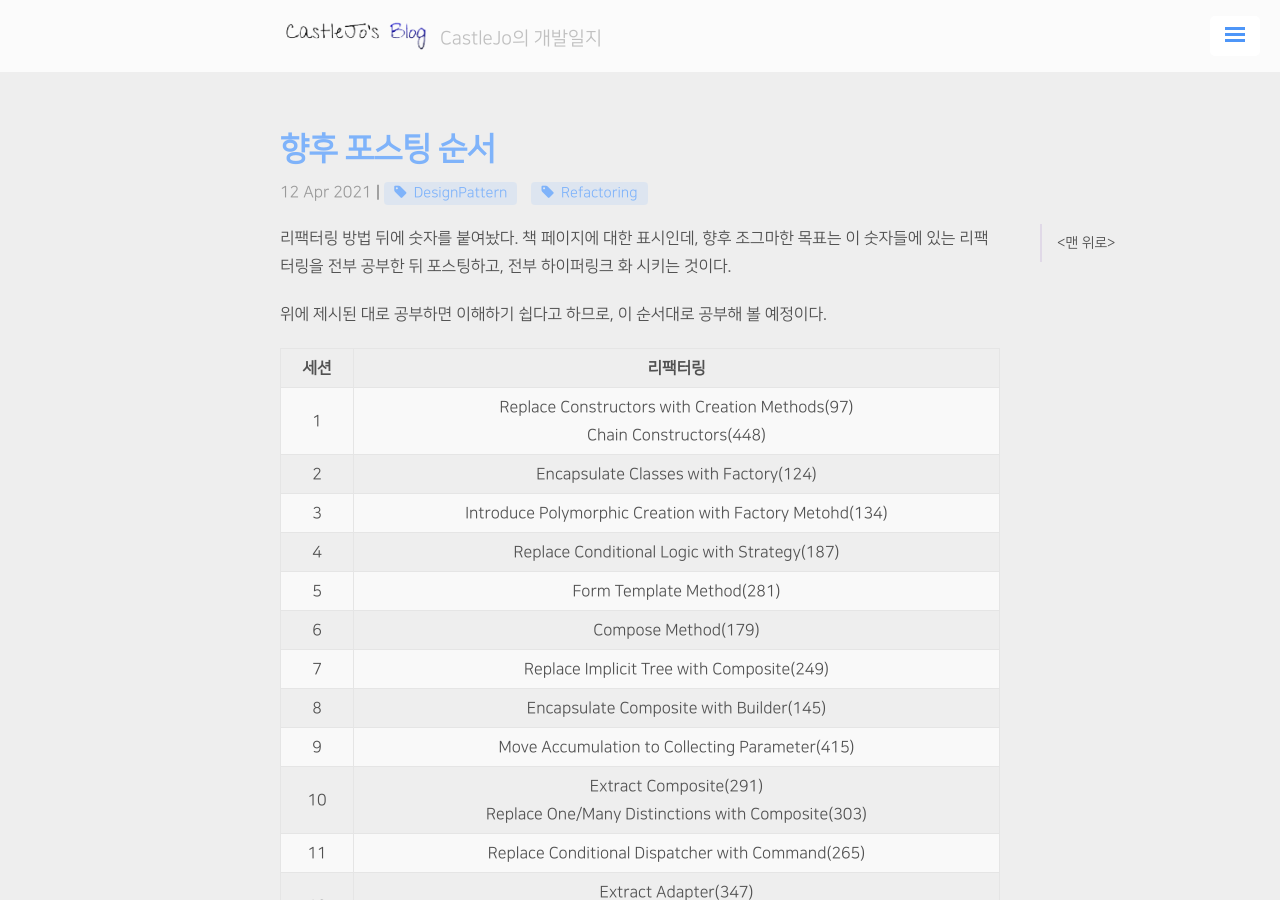
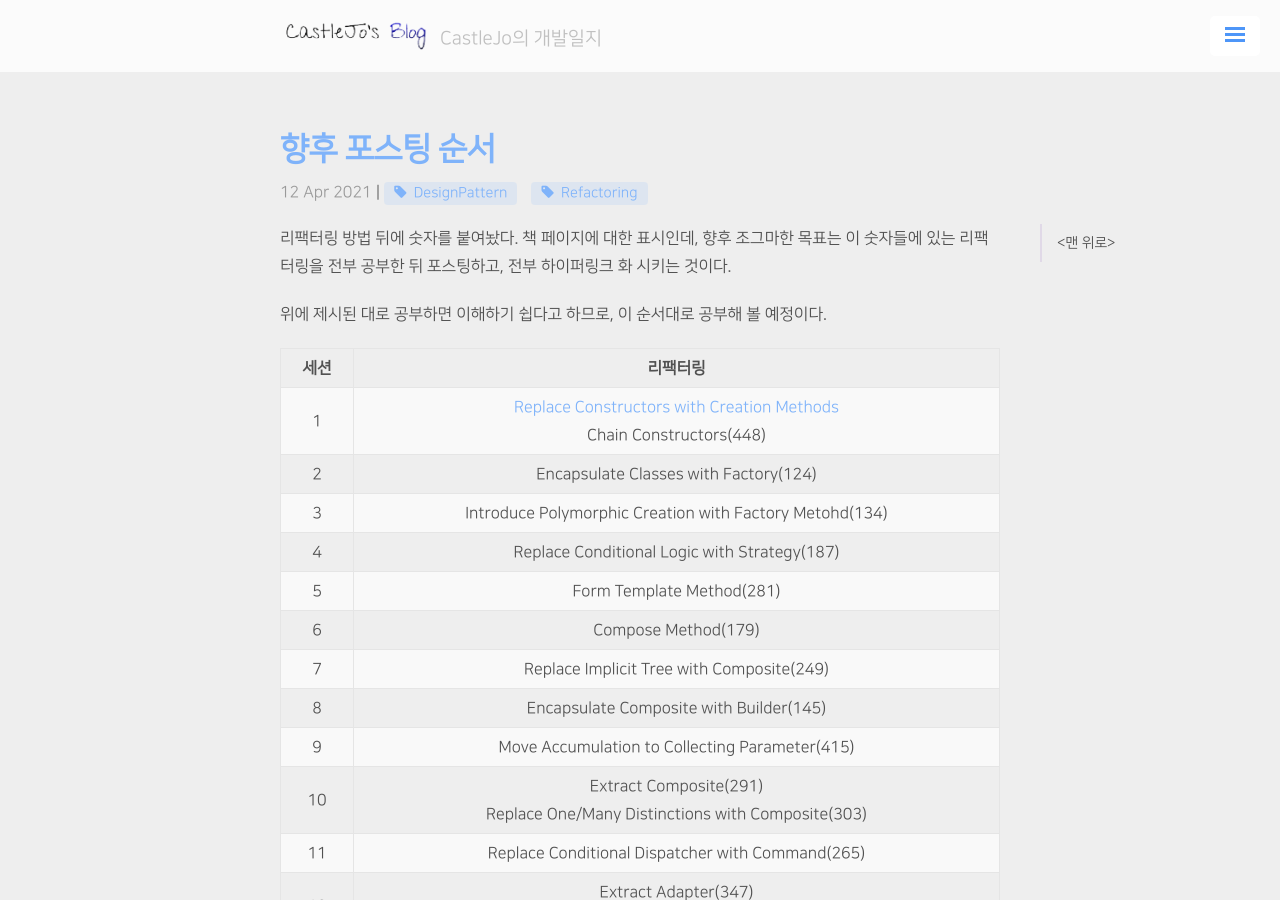
Before and after one commit to ukcastle/ukcastle.github.io, a Jekyll site: the page built from _posts/Refactoring/2021-04-12-RF-Ch5.md, in a window 1280 px wide and 900 px high. Built offline with Jekyll 4.4.1, drawn with Linux system fonts in a browser that asks for light colours; nearby versions of some CDN libraries; a script that is not in the unit is left out; comment, search, counter and statistics services are not loaded.

Commit message:
docs: href replace constructors...

```diff
--- a/_posts/Refactoring/2021-04-12-RF-Ch5.md
+++ b/_posts/Refactoring/2021-04-12-RF-Ch5.md
@@ -11,7 +11,7 @@ tag: [DesignPattern, Refactoring]
 
 |세션|리팩터링|
 |:---:|:---:|
-|1|Replace Constructors with Creation Methods(97)<br>Chain Constructors(448)|
+|1|[Replace Constructors with Creation Methods](https://jo631.github.io/refactoring/2021/04/13/Replace-Constructors-With-Creation-Methods/)<br>Chain Constructors(448)|
 |2|Encapsulate Classes with Factory(124)|
 |3|Introduce Polymorphic Creation with Factory Metohd(134)|
 |4|Replace Conditional Logic with Strategy(187)|
```
Also changed, not shown: _posts/Refactoring/2021-04-09-RF-Ch2-3.md (+1 -1 lines).
